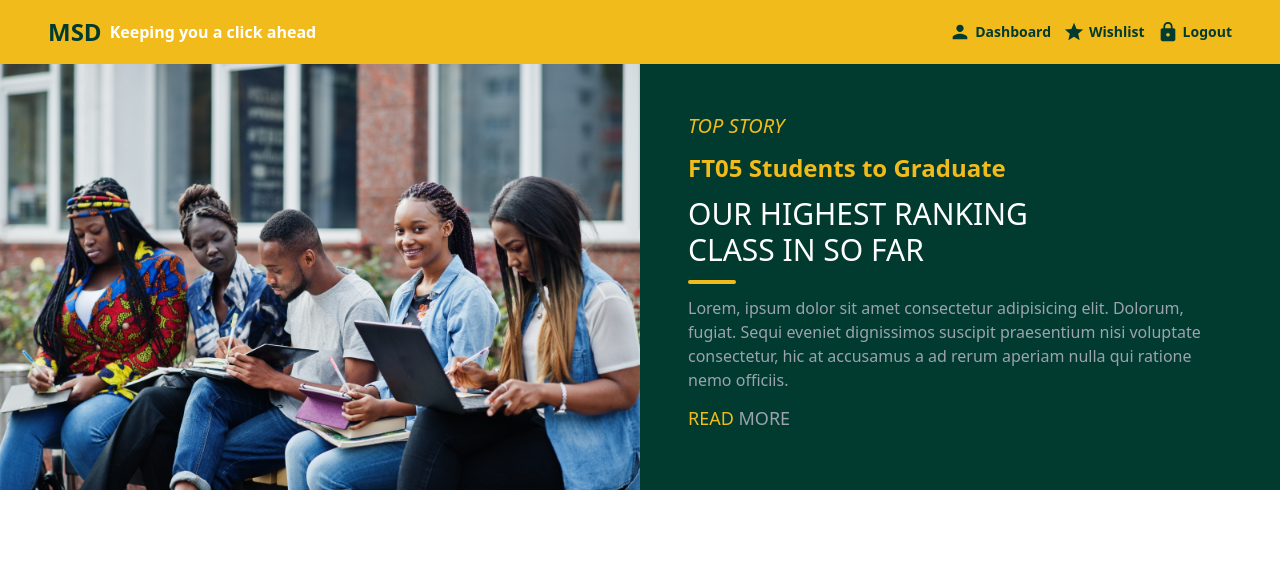
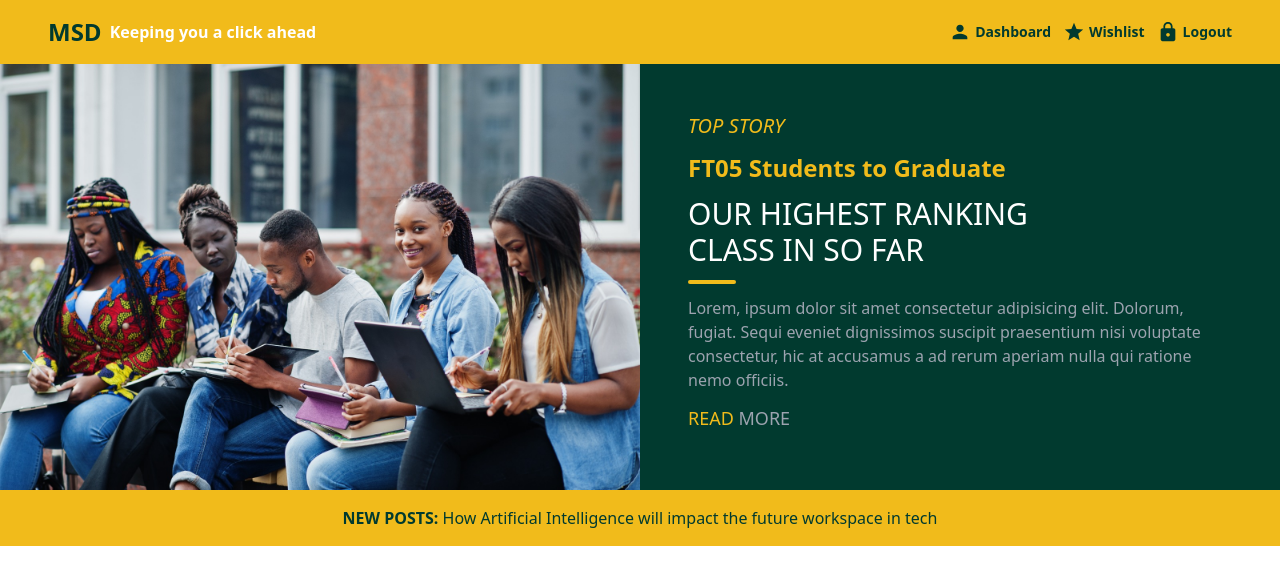
Before and after one commit to BrianBaraza23/MoringaFinalProject, a React (Create React App) app: page / in a window 1280 px wide. Shown: the top 584 px of the page. Built offline with nearby package versions, Linux system fonts and the light colour scheme.

Commit message:
Add section to display new posts titles

```diff
--- /dev/null
+++ b/src/components/NewPostSection.jsx
@@ -0,0 +1,14 @@
+import React from "react";
+
+const NewPostSection = () => {
+  return (
+    <div className='w-full h-14 bg-default-gold flex justify-center align-center'>
+      <h3 className='text-default-green my-auto'>
+        <span className='uppercase font-semibold'>NEW POSTS:</span> How
+        Artificial Intelligence will impact the future workspace in tech
+      </h3>
+    </div>
+  );
+};
+
+export default NewPostSection;
--- a/src/pages/HomePage.jsx
+++ b/src/pages/HomePage.jsx
@@ -3,12 +3,14 @@ import VideoCard from "../components/VideoCard";
 import ArticleCard from "../components/ArticleCard";
 import Header from "../components/Header";
 import FeaturedView from "../components/FeaturedView";
+import NewPostSection from "../components/NewPostSection";
 
 const HomePage = () => {
   return (
     <>
       <Header />
       <FeaturedView />
+      <NewPostSection />
     </>
   );
 };
```
